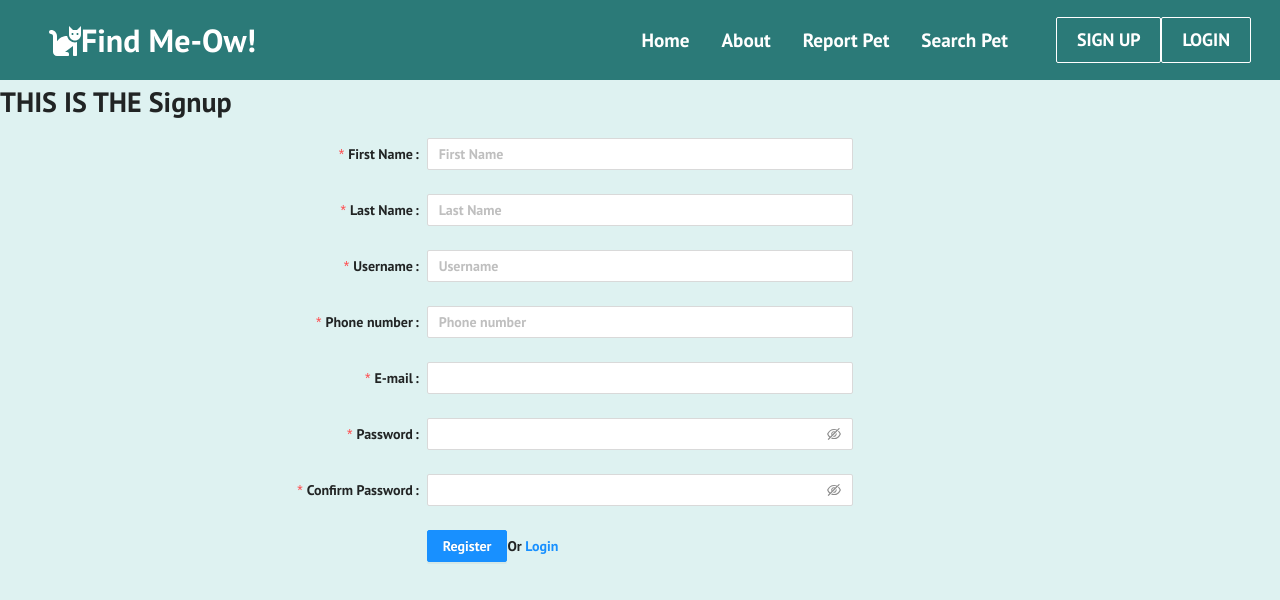
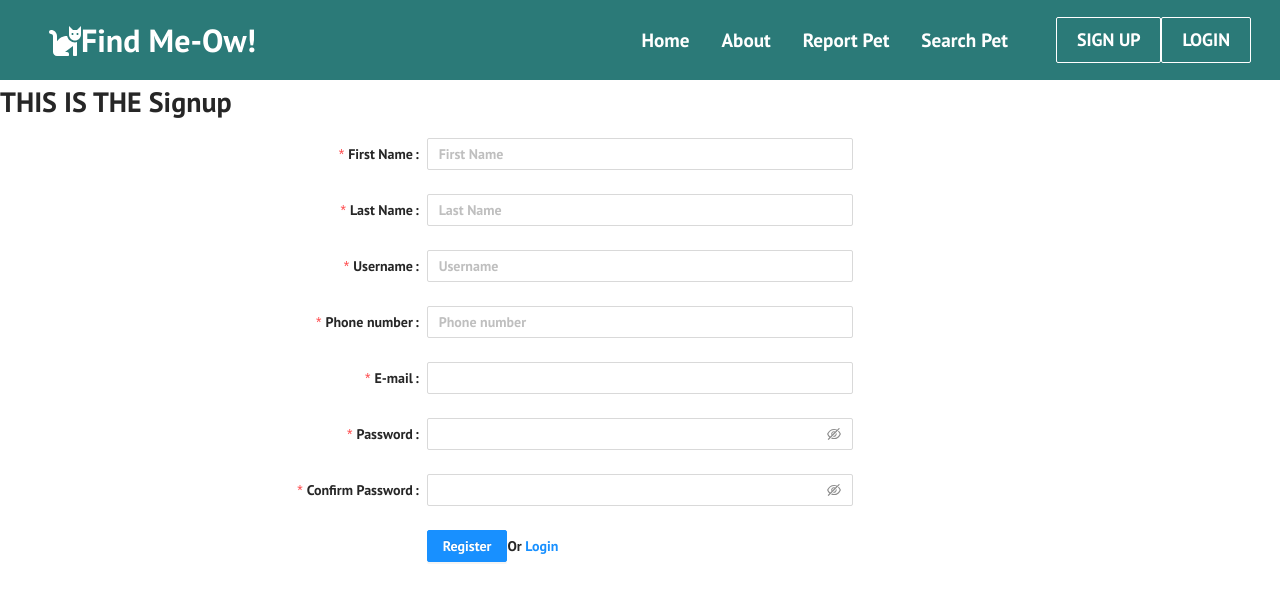
Before and after one commit to WalidDouri/FinalProject_Find_Meow, a React (Create React App) app in the folder frontend/: page /sign-up in a window 1280 px wide. Shown: the top 600 px of the page. Built offline with nearby package versions, Linux system fonts and the light colour scheme.

Commit message:
add Carousel component

```diff
--- a/frontend/src/Pages/SignUp.jsx
+++ b/frontend/src/Pages/SignUp.jsx
@@ -1,4 +1,7 @@
 import React from 'react'
+import CarouselTest from '../components/Carousel'
+// import AwesomeSlider from 'react-awesome-slider'
+
 import SignupForm from '../components/SignupForm'
 import './SignUp.scss'
 
@@ -9,6 +12,7 @@ export default function SignUP() {
       {/* <Navbar /> */}
       <h1>THIS IS THE Signup</h1>
       <SignupForm />
+      <CarouselTest/>
     </div>
   )
 }
--- a/frontend/src/Pages/SignUp.scss
+++ b/frontend/src/Pages/SignUp.scss
@@ -1,10 +1,10 @@
 @import './Variables.scss';
 
 
-.signup {
-  background-color: $backgroundColor;
-  height: 95vh;
-}
+// .signup {
+//   display: flex;
+//   width: 30%;
+// }
 .gradient-custom-3 {
   /* fallback for old browsers */
   background: #84fab0;
```
